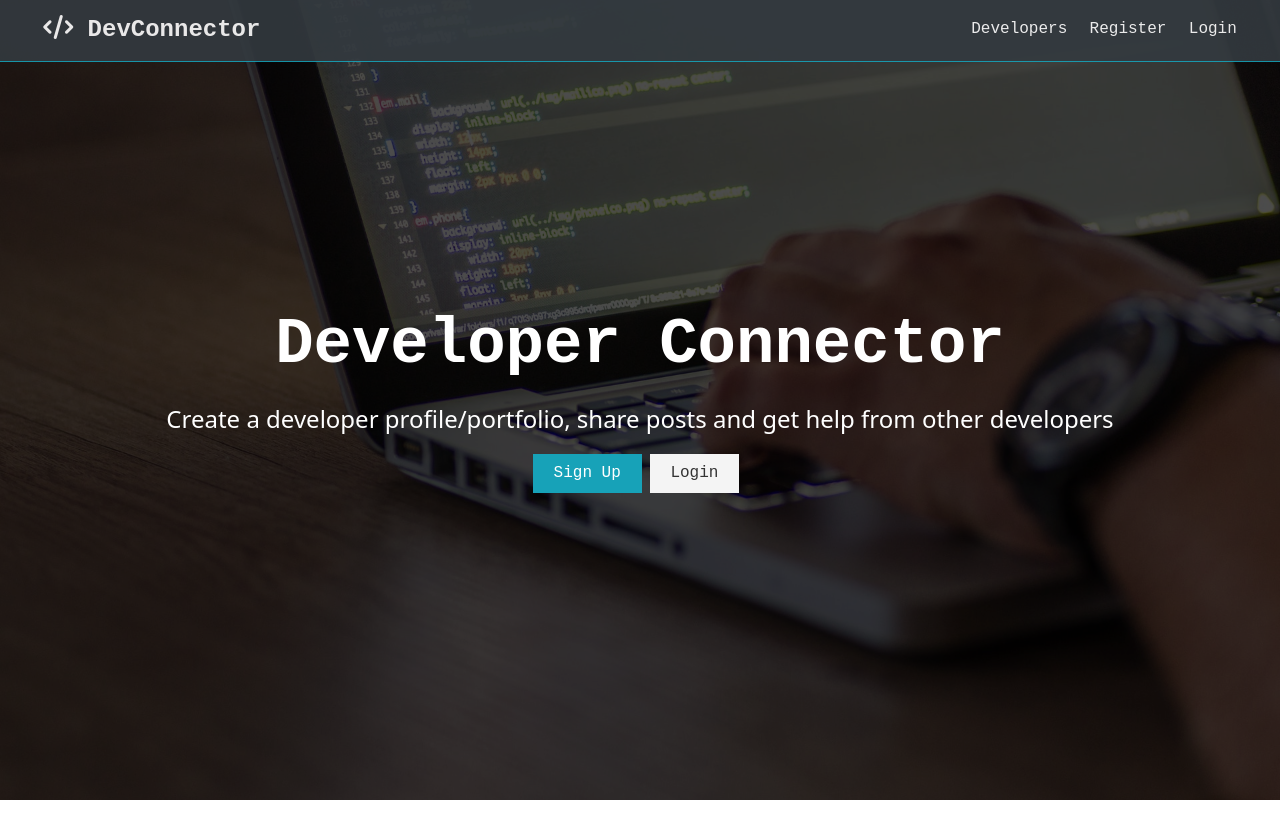
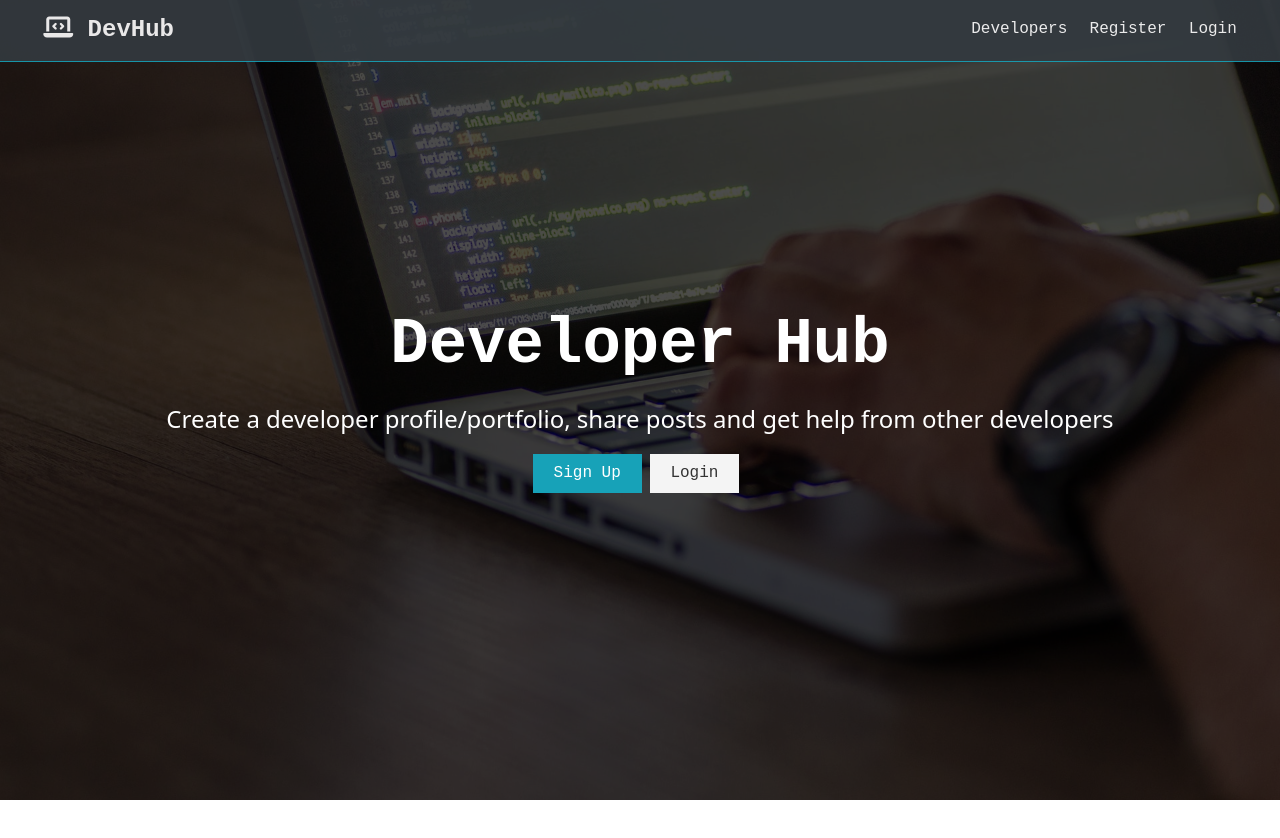
Before and after one commit to dustygaron/dev-hub, a React (Create React App) app in the folder client/: page / in a window 1280 px wide. Shown: the top 838 px of the page. Built offline with nearby package versions, Linux system fonts and the light colour scheme; a web font is replaced by a local one.

Commit message:
Redux store

```diff
--- a/client/src/App.js
+++ b/client/src/App.js
@@ -6,9 +6,13 @@ import { Register } from './components/auth/Register'
 import { Login } from './components/auth/Login'
 import './App.css'
 
+// Redux
+import { Provider } from 'react-redux'
+import store from './store'
 
 
 const App = () => (
+  <Provider store={store}>
     <Router>
       <>
         <Navbar />
@@ -21,6 +25,7 @@ const App = () => (
         </section>
       </>
     </Router>
+  </Provider>
 )
 
 export default App
--- a/client/src/components/layouts/Landing.js
+++ b/client/src/components/layouts/Landing.js
@@ -6,7 +6,7 @@ export const Landing = () => {
     <section className="landing">
       <div className="dark-overlay">
         <div className="landing-inner">
-          <h1 className="x-large">Developer Connector</h1>
+          <h1 className="x-large">Developer Hub</h1>
           <p className="lead">
             Create a developer profile/portfolio, share posts and get help from
             other developers
--- a/client/src/components/layouts/Navbar.js
+++ b/client/src/components/layouts/Navbar.js
@@ -7,7 +7,7 @@ export default class Navbar extends Component {
       <nav className="navbar bg-dark">
         <h1>
           <Link to="/">
-            <i className="fas fa-code"></i> DevConnector
+            <i className="fas fa-laptop-code"></i> DevHub
           </Link>
         </h1>
         <ul>
--- /dev/null
+++ b/client/src/reducers/index.js
@@ -0,0 +1,3 @@
+import { combineReducers } from 'redux'
+
+export default combineReducers({})
--- /dev/null
+++ b/client/src/store.js
@@ -0,0 +1,11 @@
+import { createStore, applyMiddleware } from 'redux'
+import { composeWithDevTools } from 'redux-devtools-extension'
+import thunk from 'redux-thunk'
+import rootReducer from './reducers'
+
+const initialState = {}
+const middleware = [thunk]
+
+const store = createStore(rootReducer, initialState, composeWithDevTools(applyMiddleware(...middleware)))
+
+export default store
```
Lines whose indentation alone changed are shown as unchanged.
